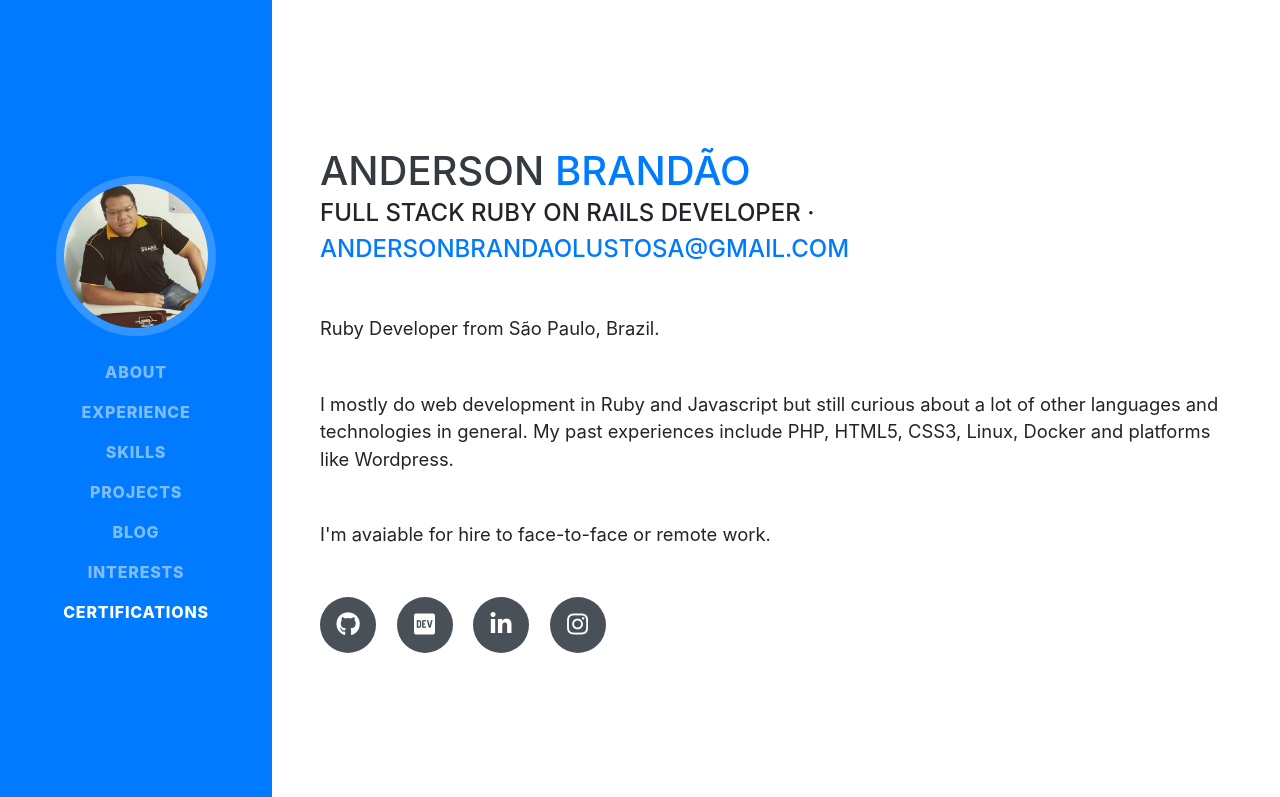
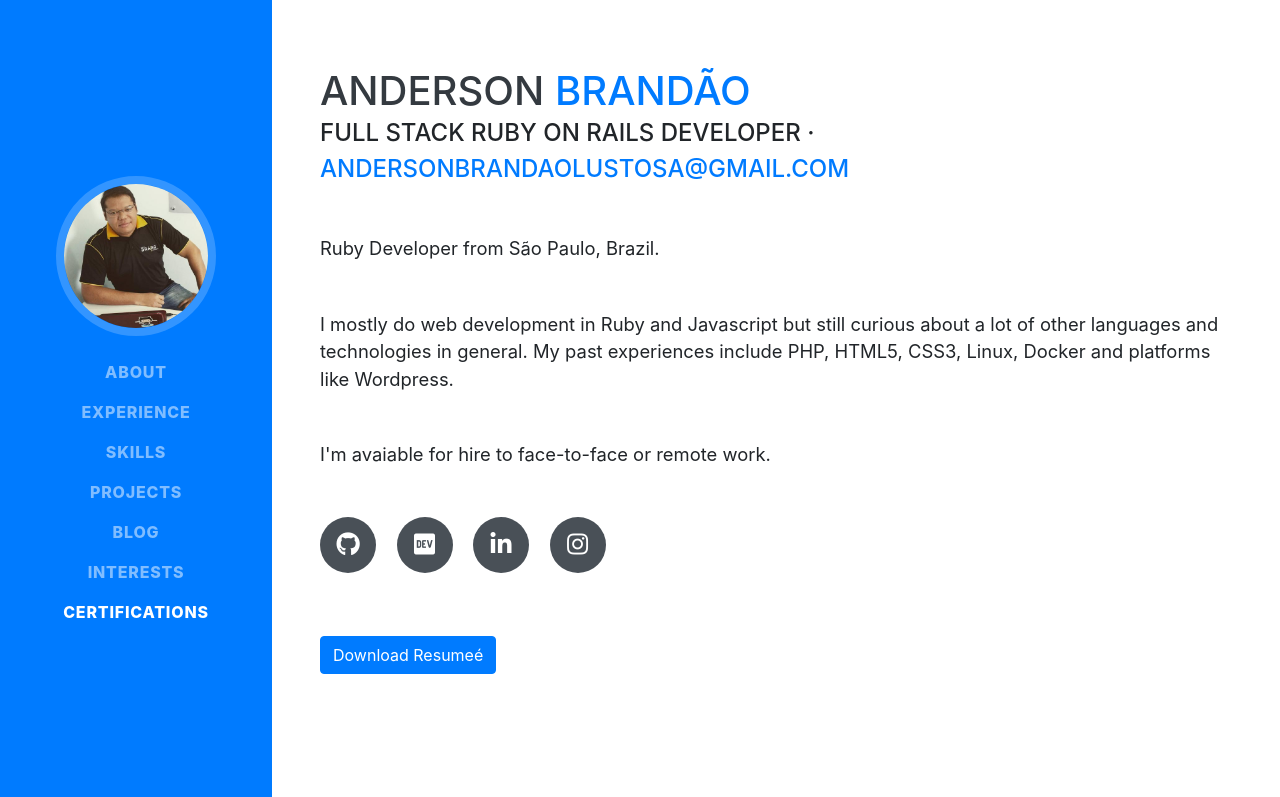
Before and after one commit to abrandao/abrandao.github.io, a website with bundled scripts: page index.html in a window 1280 px wide. Shown: the top 797 px of the page. Built offline with nearby package versions, Linux system fonts and the light colour scheme; a web font is replaced by a local one.

Commit message:
Atualização

```diff
--- a/css/resume.css
+++ b/css/resume.css
@@ -65,6 +65,11 @@ p.lead {
   font-size: 1.5rem;
   line-height: 3.5rem;
   margin-right: 1rem;
+}
+
+.links {
+  display: inline-block;
+  line-height: 10rem;
 }
 
 .social-icons a:last-child {
--- a/index.html
+++ b/index.html
@@ -90,6 +90,9 @@
           <a href="https://www.instagram.com/andersonbrandaolustosa/" target="_blank">
             <i class="fab fa-instagram" data-toggle="tooltip" data-placement="bottom" title="Instagram"></i>
           </a>
+        </div>
+        <div class="links">
+          <a href="andersonbrandao.pdf" class="btn btn-primary" role="button" download>Download Resumeé</a>
         </div>
       </div>
     </section>
@@ -286,8 +289,6 @@
               <i class="fab fa-linux"></i>
               <i class="icon-heroku"></i>
             </div>
-            <a href="https://github.com/abrandao/OneBitExchange" target="_blank">CODE</a>
-            <span>/</span>
             <a href="https://braro-obe.herokuapp.com/" target="_blank">PROJECT</a>
           </div>
           <div class="resume-date text-md-right">
```
Also changed, not shown: 1 other file.
